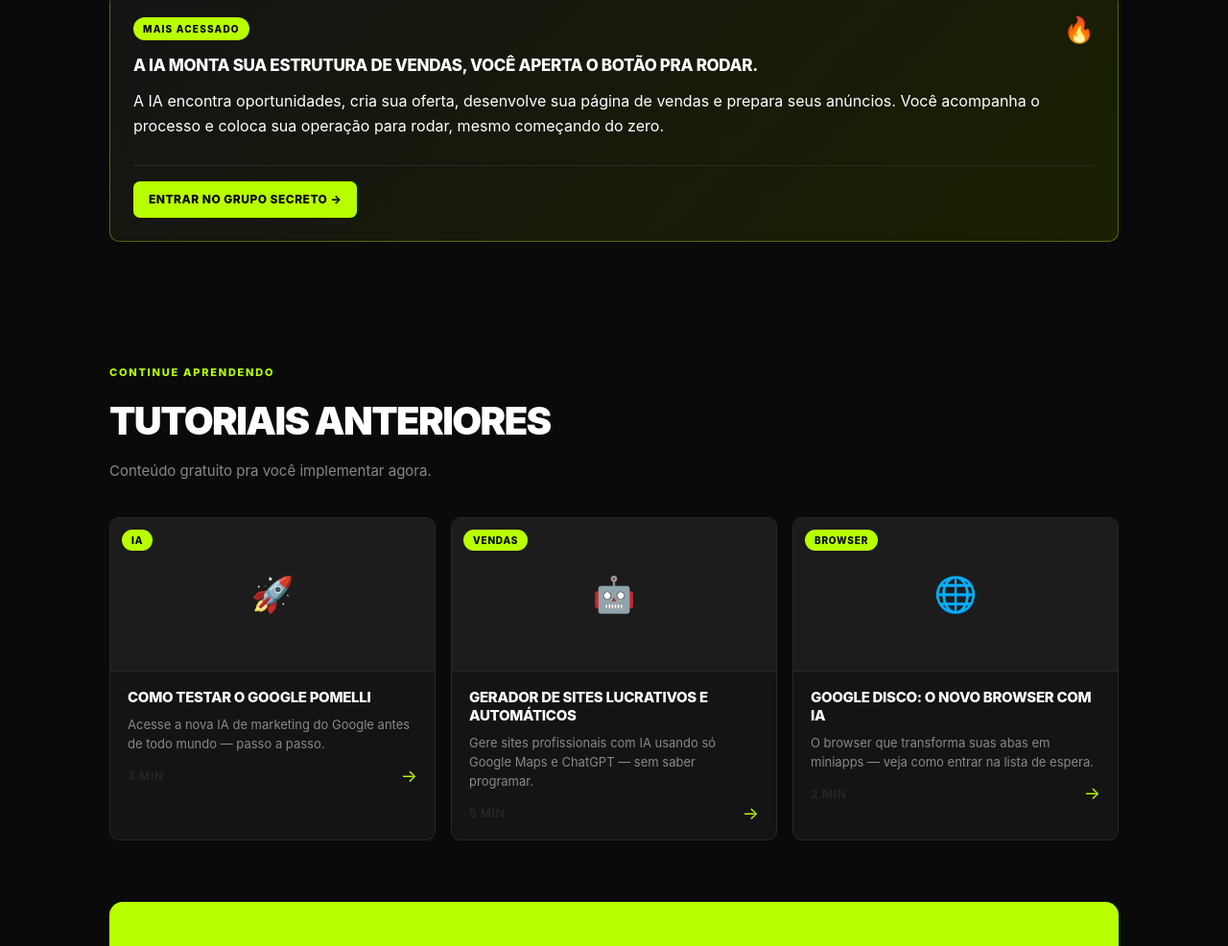
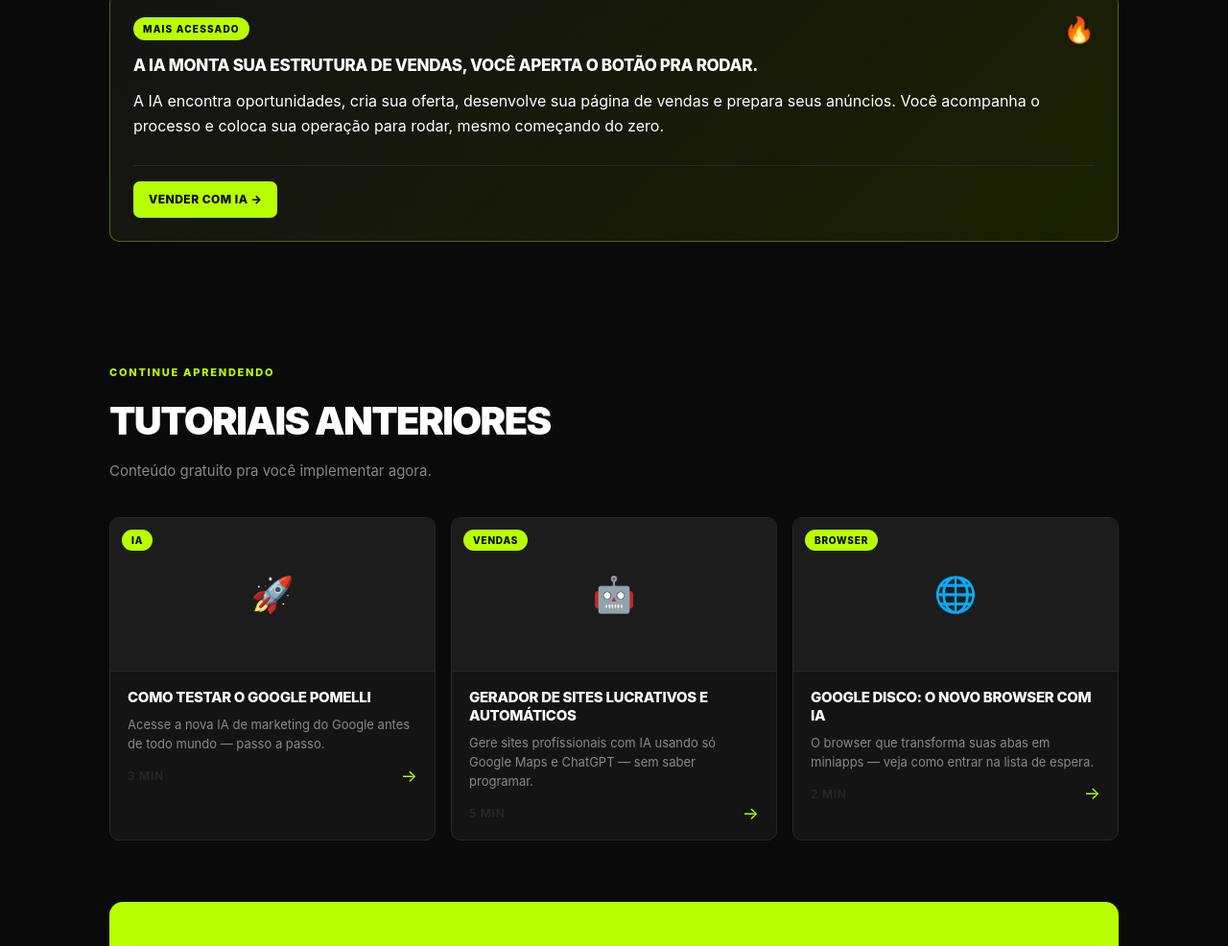
Before and after one commit to lucasvalerio10/tutoriais-ia, a plain HTML site: page tutorial-site-claude-10k.html in a window 1280 px wide. Shown: the part 3617-4603 px from the top of the page at 96% size. Drawn offline with Linux system fonts and the light colour scheme.

Commit message:
Update tutorial-site-claude-10k.html

```diff
--- a/tutorial-site-claude-10k.html
+++ b/tutorial-site-claude-10k.html
@@ -877,7 +877,7 @@ footer a:hover { color: var(--neon); }
       </div>
       <div class="pc-footer">
 
-        <a href="https://fabricadevendascomia.vercel.app/?utm_medium=automacao&utm_source=pdv&utm_campaign=fvia&utm_content=tutorial-site-claude-10k" class="pc-btn" target="_blank">ENTRAR NO GRUPO SECRETO →</a>
+        <a href="https://fabricadevendascomia.vercel.app/?utm_medium=automacao&utm_source=pdv&utm_campaign=fvia&utm_content=tutorial-site-claude-10k" class="pc-btn" target="_blank">VENDER COM IA →</a>
       </div>
     </div>
 
```
